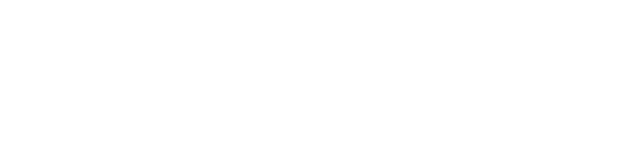
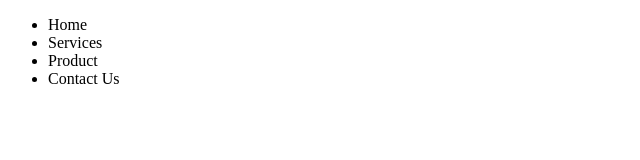
Before and after one commit to Mahi-Rathod/login-form, a plain HTML site: page index.html in a window 1280 px wide. Shown: the whole page, without its empty margins (0-640 px from the left). Drawn offline with Linux system fonts and the light colour scheme.

Commit message:
created navbar

```diff
--- a/app.js
+++ b/app.js
@@ -0,0 +1,27 @@
+const container = document.querySelector(".container");
+
+const navbar = document.createElement("div");
+
+navbar.classList.add("navbar");
+
+container.appendChild(navbar);
+
+const menuList = document.createElement("ul");
+navbar.appendChild(menuList);
+
+const home = document.createElement("li");
+home.innerText = "Home";
+
+const services = document.createElement("li");
+services.innerText = "Services";
+
+const product = document.createElement("li");
+product.innerText = "Product";
+
+const contactUs = document.createElement("li");
+contactUs.innerText = "Contact Us";
+
+menuList.appendChild(home);
+menuList.appendChild(services);
+menuList.appendChild(product);
+menuList.appendChild(contactUs);
--- a/index.html
+++ b/index.html
@@ -6,6 +6,10 @@
     <title>Login</title>
 </head>
 <body>
+    <div class="container">
 
+    </div>
+
+    <script src="app.js"></script>
 </body>
 </html>
```
